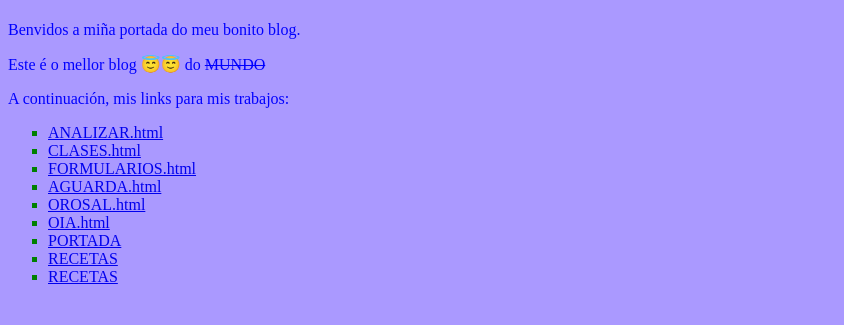
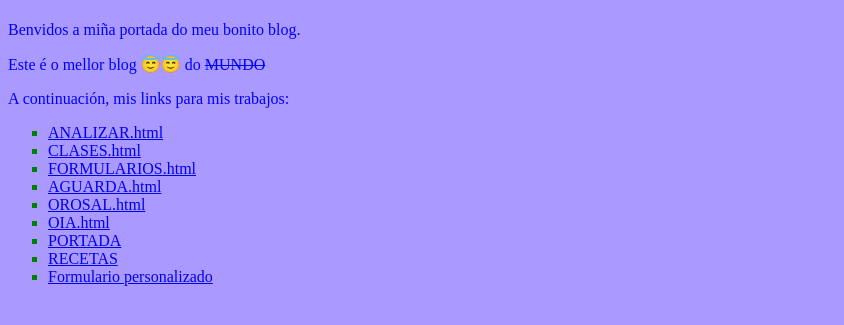
Before and after one commit to 1424rodriguez/1424rodriguez.github.com, a plain HTML site: page index.html in a window 1280 px wide. Shown: the part 59-384 px from the top of the page, without its empty margins (0-844 px from the left). Drawn offline with Linux system fonts and the light colour scheme.

Commit message:
Update index.html

```diff
--- a/index.html
+++ b/index.html
@@ -21,7 +21,7 @@
 <li><a href="/turismo/oia.html">OIA.html</a></li>
 <li><a href="/turismo/index.html">PORTADA</a></li>
 <li><a href="/Recetas/index.html">RECETAS </a></li>
-<li><a href="/startbootstrap-resume-gh-pages/index.html">RECETAS </a></li>
+<li><a href="/startbootstrap-resume-gh-pages/index.html">Formulario personalizado </a></li>
 
 
 </ul>
```
